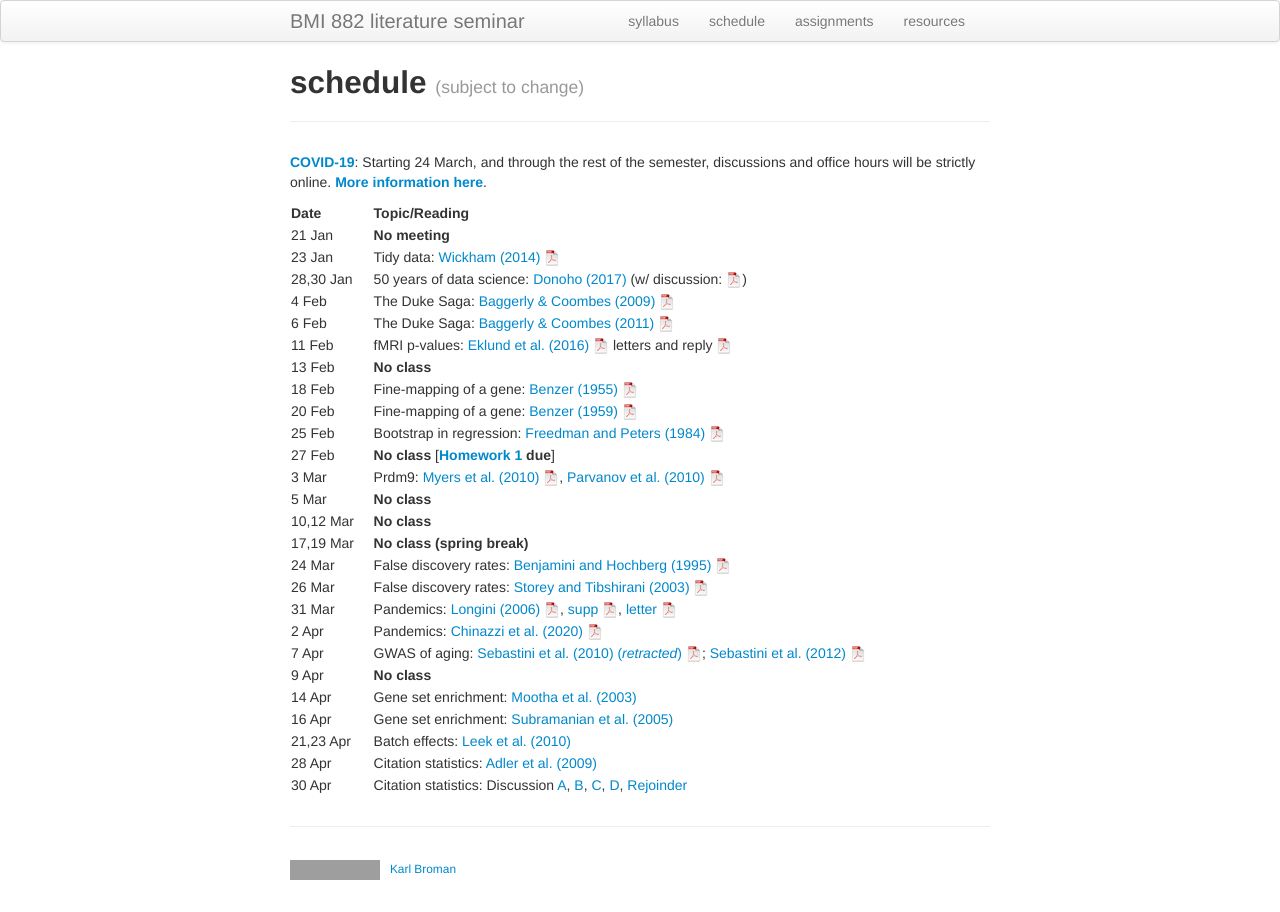
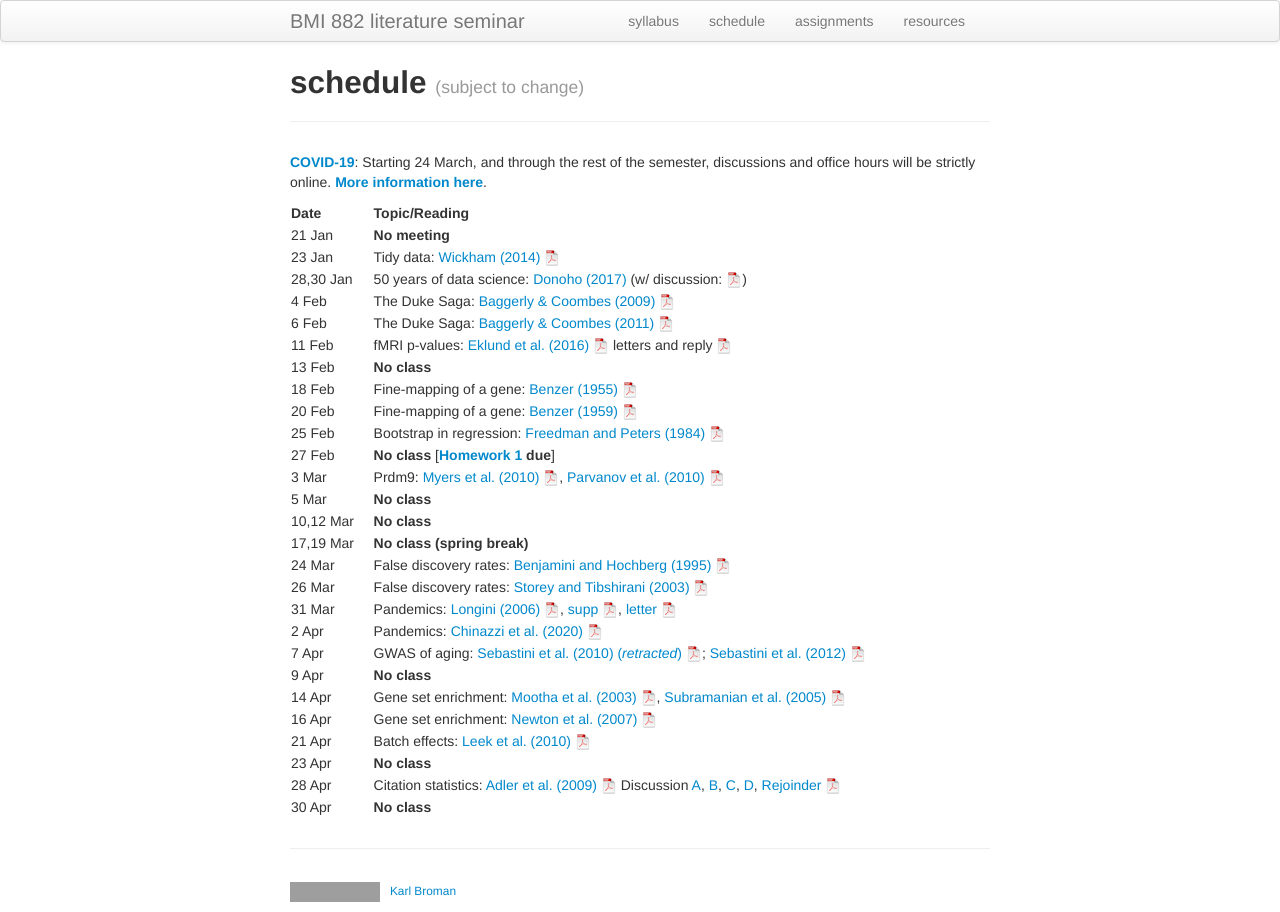
Before and after one commit to kbroman/BMI882_spring2023, a Jekyll site: the page built from schedule.md, in a window 1280 px wide. Built offline with Jekyll 4.4.1, drawn with Linux system fonts in a browser that asks for light colours; grey boxes are pictures that could not be loaded.

Commit message:
Further revisions to schedule

```diff
--- a/schedule.md
+++ b/schedule.md
@@ -31,8 +31,9 @@ discussions and office hours will be strictly online. [**More information here**
 |  2 Apr      |    | Pandemics: [Chinazzi et al. (2020)](https://doi.org/10.1126/science.aba9757) [![pdf logo](icons/pdf-icon.png)](https://science.sciencemag.org/content/sci/early/2020/03/05/science.aba9757.full.pdf)
 |  7 Apr      |    | GWAS of aging: [Sebastini et al. (2010) (_retracted_)](https://doi.org/10.1126/science.1190532) [![pdf logo](icons/pdf-icon.png)](assets/sebastini2010.pdf); [Sebastini et al. (2012)](https://doi.org/10.1371/journal.pone.0029848) [![pdf logo](icons/pdf-icon.png)](https://journals.plos.org/plosone/article/file?id=10.1371/journal.pone.0029848&type=printable)
 |  9 Apr      |    | **No class**
-| 14 Apr      |    | Gene set enrichment: [Mootha et al. (2003)](https://doi.org/10.1038/ng1180)
-| 16 Apr      |    | Gene set enrichment: [Subramanian et al. (2005)](https://doi.org/10.1073/pnas.0506580102)
-| 21,23 Apr   |    | Batch effects: [Leek et al. (2010)](https://doi.org/10.1038/nrg2825)
-| 28 Apr      |    | Citation statistics: [Adler et al. (2009)](https://projecteuclid.org/euclid.ss/1255009002)
-| 30 Apr      |    | Citation statistics: Discussion [A](https://doi.org/10.1214/09-STS285A), [B](https://doi.org/10.1214/09-STS285B), [C](https://doi.org/10.1214/09-STS285C), [D](https://doi.org/10.1214/09-STS285D), [Rejoinder](https://doi.org/10.1214/09-STS285REJ)
+| 14 Apr      |    | Gene set enrichment: [Mootha et al. (2003)](https://doi.org/10.1038/ng1180) [![pdf logo](icons/pdf-icon.png)](assets/mootha2003.pdf), [Subramanian et al. (2005)](https://doi.org/10.1073/pnas.0506580102) [![pdf logo](icons/pdf-icon.png)](https://www.pnas.org/content/pnas/102/43/15545.full.pdf)
+| 16 Apr      |    | Gene set enrichment: [Newton et al. (2007)](https://doi.org/10.1214/07-AOAS104) [![pdf logo](icons/pdf-icon.png)](https://projecteuclid.org/download/pdfview_1/euclid.aoas/1183143730)
+| 21 Apr      |    | Batch effects: [Leek et al. (2010)](https://doi.org/10.1038/nrg2825) [![pdf logo](icons/pdf-icon.png)](https://www.nature.com/articles/nrg2825.pdf)
+| 23 Apr      |    | **No class**
+| 28 Apr      |    | Citation statistics: [Adler et al. (2009)](https://projecteuclid.org/euclid.ss/1255009002) [![pdf logo](icons/pdf-icon.png)](https://projecteuclid.org/download/pdfview_1/euclid.ss/1255009002) Discussion [A](https://doi.org/10.1214/09-STS285A), [B](https://doi.org/10.1214/09-STS285B), [C](https://doi.org/10.1214/09-STS285C), [D](https://doi.org/10.1214/09-STS285D), [Rejoinder](https://doi.org/10.1214/09-STS285REJ) [![pdf logo](icons/pdf-icon.png)](assets/adler2009_disc.pdf)
+| 30 Apr      |    | **No class**
```
Also changed, not shown: 2 other files.
